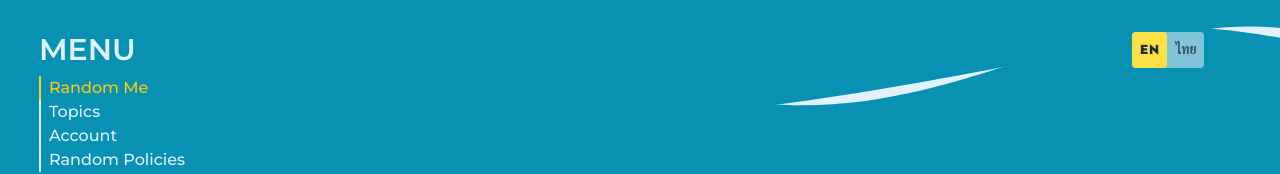
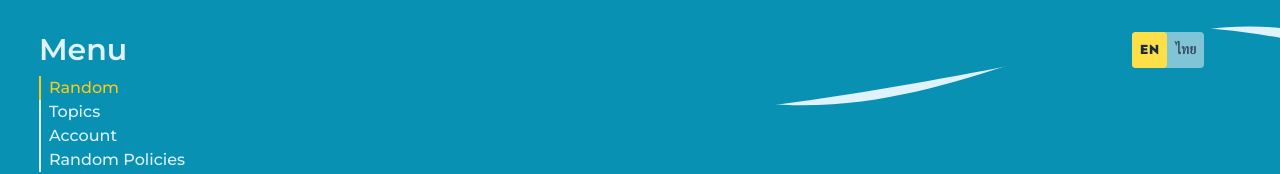
Before and after one commit to Randome-Me/random-me-frontend, a Next.js app: page / in a window 1280 px wide. Shown: the top 174 px of the page. Built offline with nearby package versions, Linux system fonts and the light colour scheme.

Commit message:
🌐 internationalize <Sidebar>

```diff
--- a/components/common/MobileSidebar.tsx
+++ b/components/common/MobileSidebar.tsx
@@ -6,9 +6,13 @@ interface MobileSidebarProps {
   routeMap: {
     [key: string]: string
   }
+  menuText: string
 }
 
-export default function MobileSidebar({ routeMap }: MobileSidebarProps) {
+export default function MobileSidebar({
+  routeMap,
+  menuText,
+}: MobileSidebarProps) {
   const [isHamburgerSidebarOpen, setIsHamburgerSidebarOpen] = useState(false)
 
   return (
@@ -38,7 +42,7 @@ export default function MobileSidebar({ routeMap }: MobileSidebarProps) {
             p-10
             fixed"
         >
-          <Sidebar routeMap={routeMap} />
+          <Sidebar menuText={menuText} routeMap={routeMap} />
         </div>
       )}
     </>
--- a/components/common/Sidebar.tsx
+++ b/components/common/Sidebar.tsx
@@ -5,9 +5,10 @@ interface SidebarProps {
   routeMap: {
     [path: string]: string
   }
+  menuText: string
 }
 
-export default function Sidebar({ routeMap }: SidebarProps) {
+export default function Sidebar({ routeMap, menuText }: SidebarProps) {
   const { pathname: currentPath } = useRouter()
 
   return (
@@ -22,7 +23,7 @@ export default function Sidebar({ routeMap }: SidebarProps) {
         inline-flex
         flex-col"
       >
-        <h2 className="text-sky-100">MENU</h2>
+        <h2 className="text-sky-100">{menuText}</h2>
         <ul>
           {Object.keys(routeMap).map((route) => (
             <li key={route}>
--- a/components/layout/LoggedInLayout.tsx
+++ b/components/layout/LoggedInLayout.tsx
@@ -1,19 +1,23 @@
 import Sidebar from "components/common/Sidebar"
 import MobileSidebar from "components/common/MobileSidebar"
 import LanguageSwitch from "components/common/LanguageSwitch"
+import { useTranslation } from "react-i18next"
 
 interface LoggedInLayoutProps {
   children?: React.ReactNode
 }
 
-const routeMap = {
-  "/": "Random Me",
-  "/topics": "Topics",
-  "/account": "Account",
-  "/random-policies": "Random Policies",
-}
+export default function LoggedInLayout({ children }: LoggedInLayoutProps) {
+  const { t } = useTranslation()
 
-export default function LoggedInLayout({ children }: LoggedInLayoutProps) {
+  const routeMap = {
+    "/": t("home.title"),
+    "/topics": t("topics.title"),
+    "/account": t("account.title"),
+    "/random-policies": t("policies.title"),
+  }
+  const menuText = t("utils.menuText")
+
   return (
     <div
       className="
@@ -29,7 +33,7 @@ export default function LoggedInLayout({ children }: LoggedInLayoutProps) {
         pt-[2rem]
     "
       >
-        <Sidebar routeMap={routeMap} />
+        <Sidebar menuText={menuText} routeMap={routeMap} />
       </div>
       <div
         className="
@@ -37,7 +41,7 @@ export default function LoggedInLayout({ children }: LoggedInLayoutProps) {
         z-10
         h-[5rem]"
       >
-        <MobileSidebar routeMap={routeMap} />
+        <MobileSidebar menuText={menuText} routeMap={routeMap} />
       </div>
       <div className="flex-1">{children}</div>
       <div
--- a/locales/en.ts
+++ b/locales/en.ts
@@ -2,6 +2,7 @@ const en = {
   translation: {
     utils: {
       randomConfirm: "Selected {{option}}\nDo you like this option?",
+      menuText: "Menu",
     },
     login: {
       title: "Login",
--- a/locales/th.ts
+++ b/locales/th.ts
@@ -2,6 +2,7 @@ const th = {
   translation: {
     utils: {
       randomConfirm: "สุ่มได้ {{option}}\nคุณชอบตัวเลือกนี้หรือไม่",
+      menuText: "รายการ",
     },
     login: {
       title: "ลงชื่อเข้าใช้",
```
